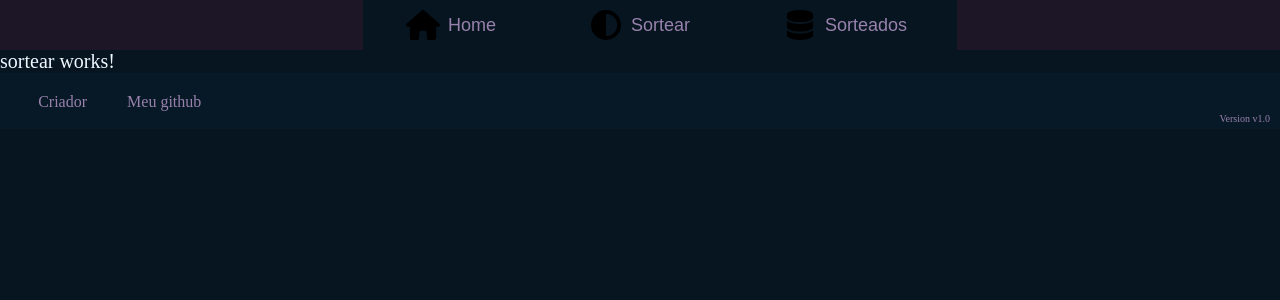
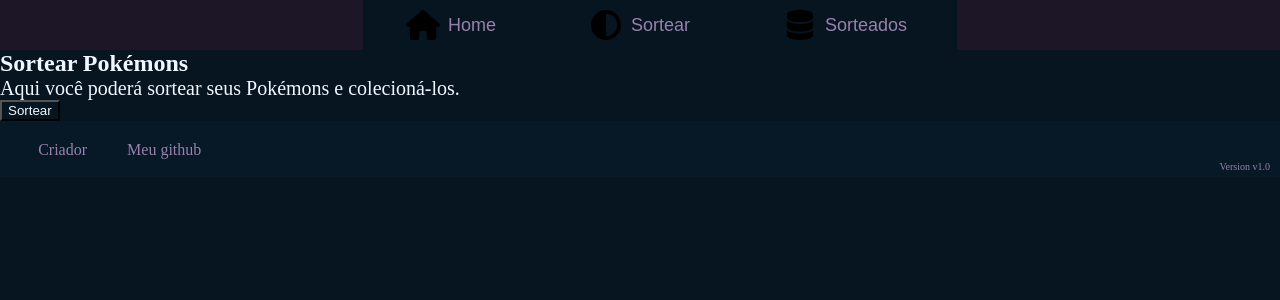
Before and after one commit to GabrielFDevelop/estudoAngular1, an Angular app in the folder estudoAngular1/: page /sortear in a window 1280 px wide. Shown: the top 300 px of the page. Built offline with nearby package versions, Linux system fonts and the light colour scheme.

Commit message:
Implementção de coisas na página sortear.

```diff
--- a/estudoAngular1/src/app/components/pages/sortear/sortear.component.html
+++ b/estudoAngular1/src/app/components/pages/sortear/sortear.component.html
@@ -1 +1,9 @@
-<p>sortear works!</p>
+<main class="pageSortear">
+    <article class="topSortear">
+        <h1 class="titleSortear">Sortear Pokémons</h1>
+        <p class="textSortear">Aqui você poderá sortear seus Pokémons e colecioná-los.</p>
+    </article>
+    <div class="cardSortear">
+        <button class="btnSortear">Sortear</button>
+    </div>
+</main>
```
